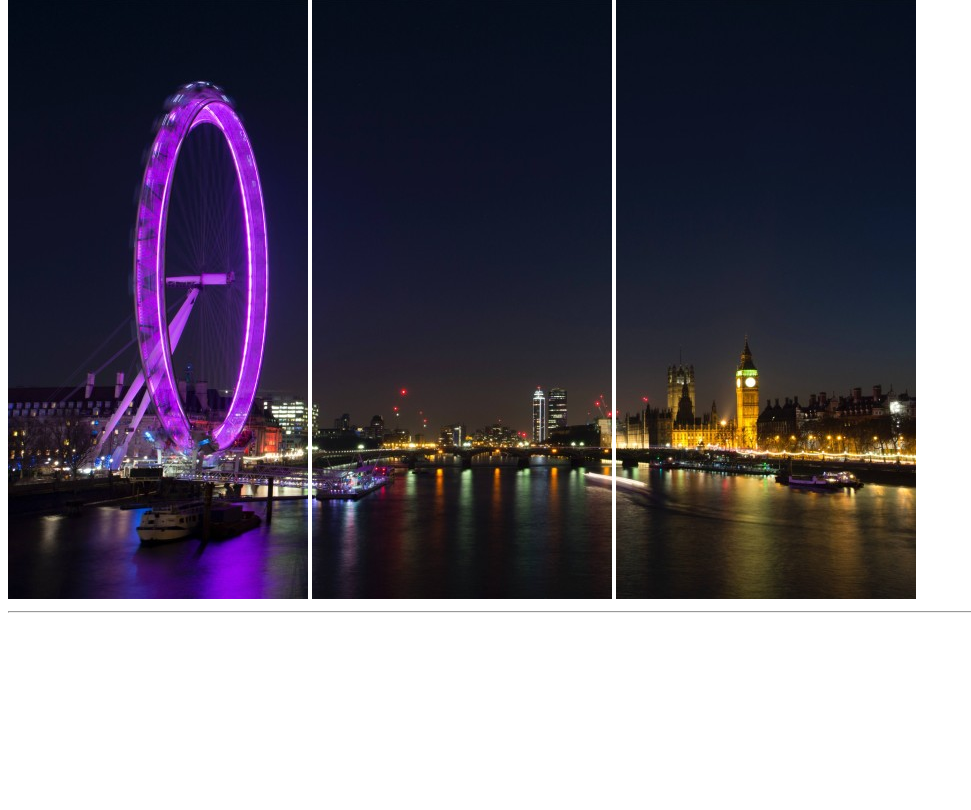
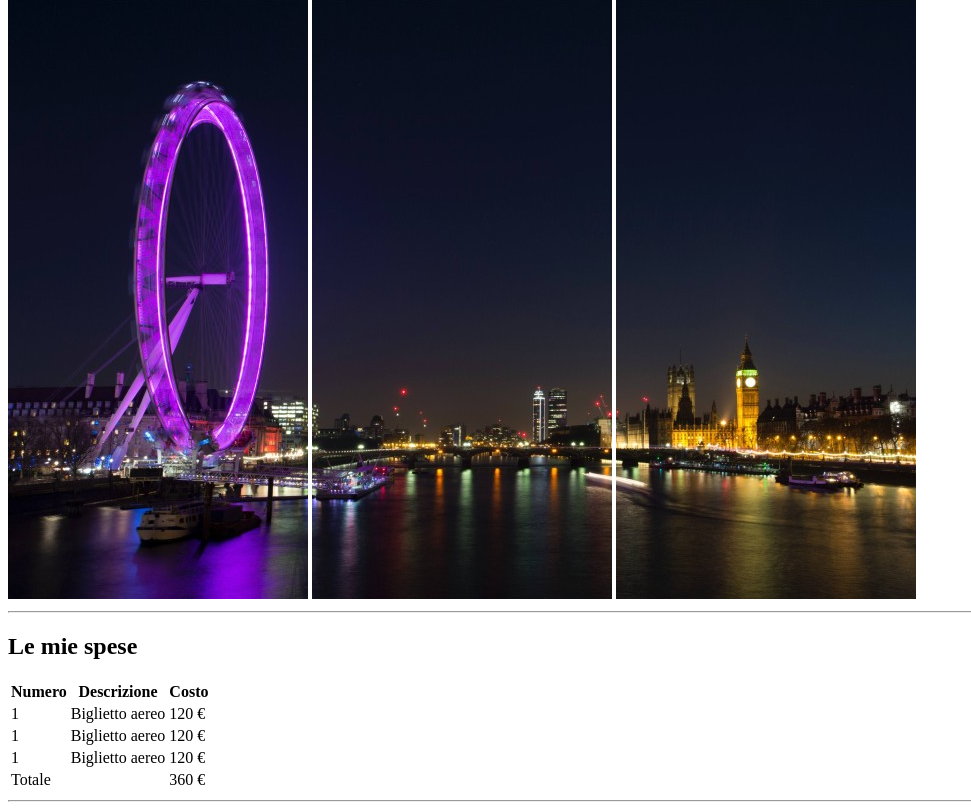
Before and after one commit to MattiaRovito/html-london-trip, a plain HTML site: page index.html in a window 1280 px wide. Shown: the part 68-878 px from the top of the page, without its empty margins (0-971 px from the left). Before the commit the page ends 800 px from the top, so only its background shows below. Drawn offline with Linux system fonts and the light colour scheme.

Commit message:
add prima parte del main: le mie spese con tabella

```diff
--- a/index.html
+++ b/index.html
@@ -27,8 +27,59 @@
 
     <!-- inizio corpo centrale -->
     <main>
+        <!-- inizio le mie spese -->
+        <section>
+            <h2>Le mie spese</h2>
+            <!-- inizio tabella -->
+            <table>
+                <!-- inizio intestazione tabella -->
+                <thead>
+                    <tr>
+                        <th>Numero</th>
+                        <th>Descrizione</th>
+                        <th>Costo</th>
+                    </tr>
+                </thead>
+                <!-- fine intestazione tabella -->
+
+                <!-- inizio corpo tabella -->
+                <tbody>
+                    <tr>
+                        <td>1</td>
+                        <td>Biglietto aereo</td>
+                        <td>120 €</td>
+                    </tr>
+                    <tr>
+                        <td>1</td>
+                        <td>Biglietto aereo</td>
+                        <td>120 €</td>
+                    </tr>
+                    <tr>
+                        <td>1</td>
+                        <td>Biglietto aereo</td>
+                        <td>120 €</td>
+                    </tr>
+                </tbody>
+                <!-- fine corpo tabella -->
+
+                <!-- inizio chiusura della tabella -->
+                <tfoot>
+                    <tr>
+                        <td>Totale</td>
+                        <td></td>
+                        <td>360 €</td>
+                    </tr>
+                </tfoot>
+                <!-- fine chiusura della tabella -->
+
+            </table>
+            <!-- fine tabella -->
+
+            <hr>
 
 
+        </section>
+        <!-- fine le mie spese -->
 
 
     </main>
```
